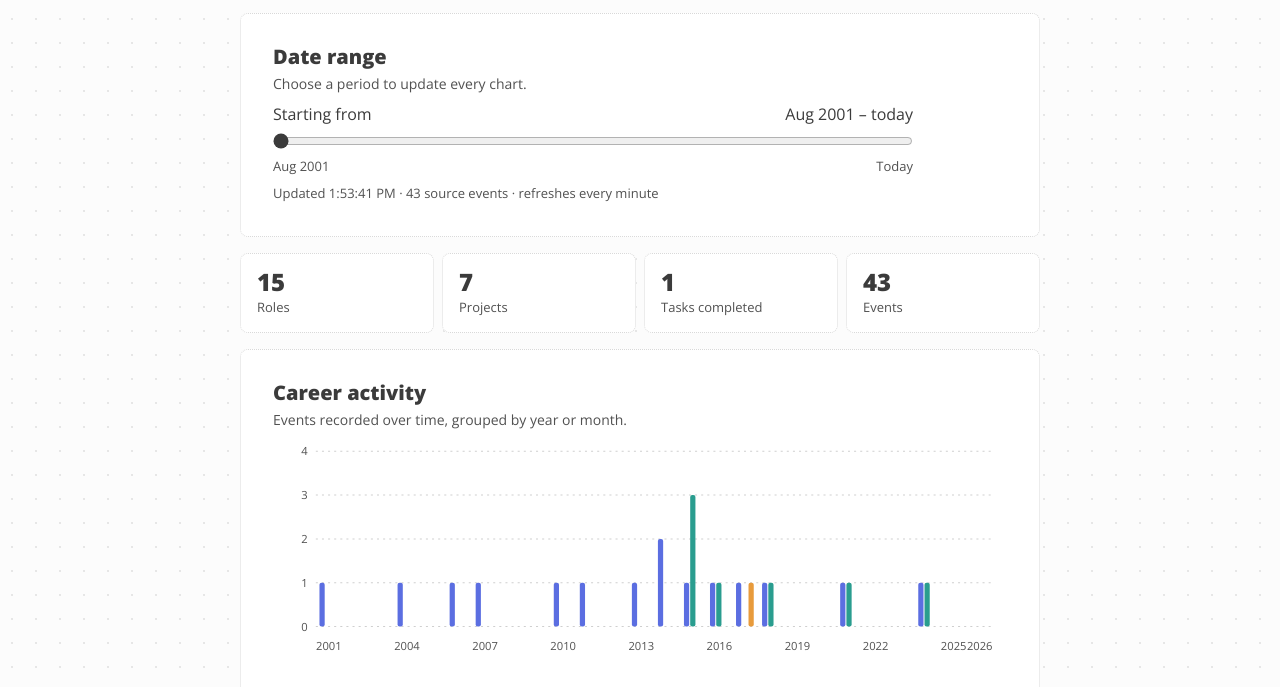
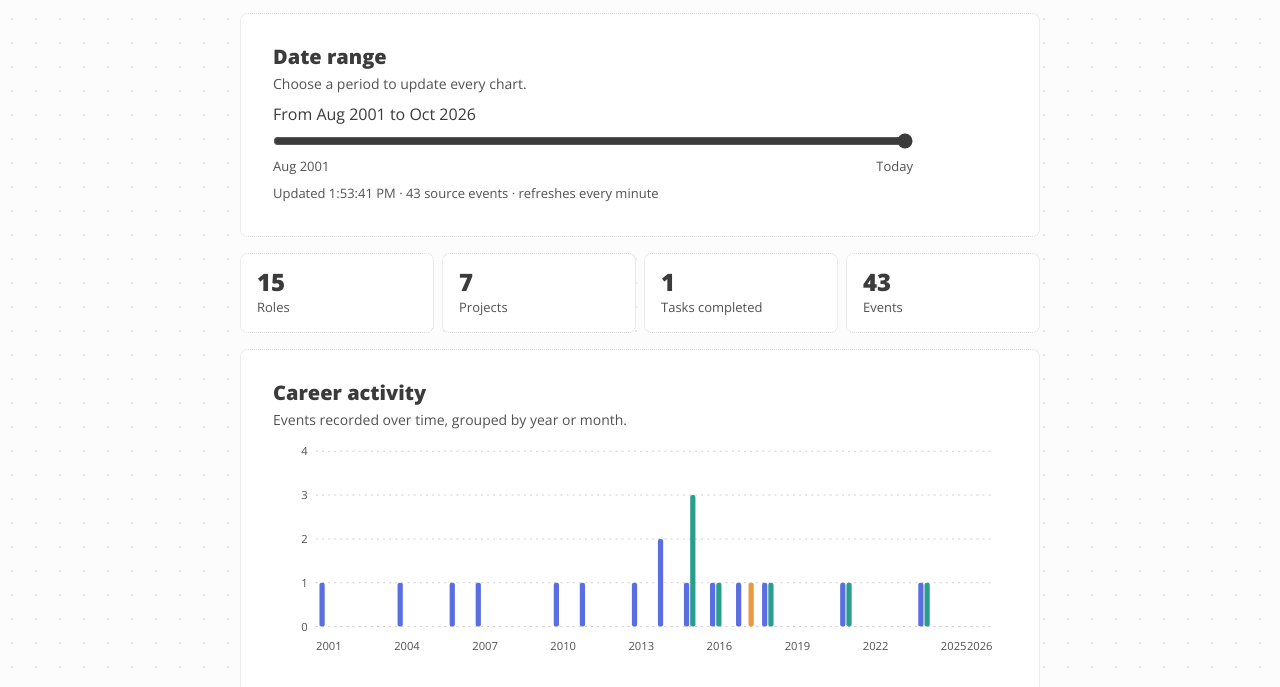
Before and after one commit to barryels/barryels.github.io, an Eleventy site: page src/career.njk in a window 1280 px wide. Shown: the part 113-800 px from the top of the page. Built offline with nearby package versions, Linux system fonts and the light colour scheme; Eleventy itself is replaced by a stand-in of ours; files that its build step writes are made by us from their sources; no server answers; files whose address does not match are found by name.

Commit message:
fix(career): invert time filter to use start date as fixed

```diff
--- a/src/_includes/components/career-events/index.js
+++ b/src/_includes/components/career-events/index.js
@@ -40,6 +40,12 @@ function endOfToday() {
   return end;
 }
 
+function endOfMonth(date) {
+  const end = new Date(Date.UTC(date.getUTCFullYear(), date.getUTCMonth() + 1, 0));
+  end.setUTCHours(23, 59, 59, 999);
+  return end;
+}
+
 function getDateBounds(events) {
   const eventDates = events
     .map((event) => new Date(event.timestamp))
@@ -58,7 +64,8 @@ function getDateBounds(events) {
 }
 
 function getInitialRange(events) {
-  return { start: getDateBounds(events).start, end: endOfToday(), preset: "all" };
+  const bounds = getDateBounds(events);
+  return { start: bounds.start, end: endOfToday(), preset: "all" };
 }
 
 function formatMonth(date) {
@@ -414,21 +421,23 @@ document.querySelectorAll("[data-career-dashboard]").forEach((dashboard) => {
       0,
       Math.min(
         bounds.monthCount,
-        (range.start.getUTCFullYear() - bounds.start.getUTCFullYear()) * 12
-          + range.start.getUTCMonth() - bounds.start.getUTCMonth(),
+        (range.end.getUTCFullYear() - bounds.start.getUTCFullYear()) * 12
+          + range.end.getUTCMonth() - bounds.start.getUTCMonth(),
       ),
     );
-    const selectedStart = new Date(Date.UTC(
+    const selectedEnd = new Date(Date.UTC(
       bounds.start.getUTCFullYear(),
       bounds.start.getUTCMonth() + selectedOffset,
       1,
     ));
+    range.start = bounds.start;
+    range.end = selectedOffset === bounds.monthCount ? endOfToday() : endOfMonth(selectedEnd);
     dateRange.min = "0";
     dateRange.max = String(bounds.monthCount);
     dateRange.value = String(selectedOffset);
     dateRange.disabled = bounds.monthCount === 0;
-    dateRange.setAttribute("aria-valuetext", formatMonth(selectedStart));
-    rangeLabel.textContent = `${formatMonth(selectedStart)} – today`;
+    dateRange.setAttribute("aria-valuetext", formatMonth(selectedEnd));
+    rangeLabel.textContent = `From ${formatMonth(bounds.start)} to ${formatMonth(selectedEnd)}`;
     rangeMinimum.textContent = formatMonth(bounds.start);
   }
 
@@ -457,12 +466,14 @@ document.querySelectorAll("[data-career-dashboard]").forEach((dashboard) => {
 
   dateRange.addEventListener("input", () => {
     const bounds = getDateBounds(events);
-    const start = new Date(Date.UTC(
+    const selectedOffset = Number(dateRange.value);
+    const selectedEnd = new Date(Date.UTC(
       bounds.start.getUTCFullYear(),
-      bounds.start.getUTCMonth() + Number(dateRange.value),
+      bounds.start.getUTCMonth() + selectedOffset,
       1,
     ));
-    setRange({ start, end: endOfToday(), preset: "slider" });
+    const end = selectedOffset === bounds.monthCount ? endOfToday() : endOfMonth(selectedEnd);
+    setRange({ start: bounds.start, end, preset: "slider" });
   });
 
   eventFilter.addEventListener("change", (event) => {
--- a/src/_includes/components/career-events/index.njk
+++ b/src/_includes/components/career-events/index.njk
@@ -8,8 +8,8 @@
     </div>
     <div class="career-dashboard__date-range">
       <label class="career-dashboard__date-range-label">
-        Starting from <output data-range-label>All time</output>
-        <input type="range" min="0" max="0" value="0" step="1" data-date-range aria-label="Start date" />
+        <output data-range-label>All time</output>
+        <input type="range" min="0" max="0" value="0" step="1" data-date-range aria-label="To date" />
       </label>
       <div class="career-dashboard__date-range-boundaries" aria-hidden="true">
         <span data-range-minimum></span>
```
